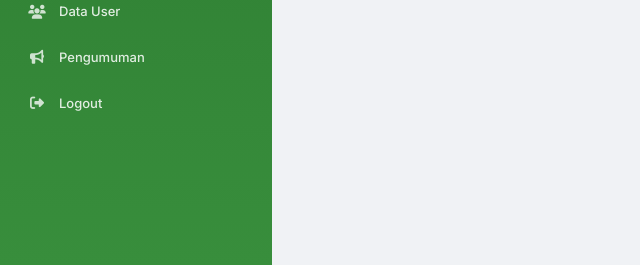
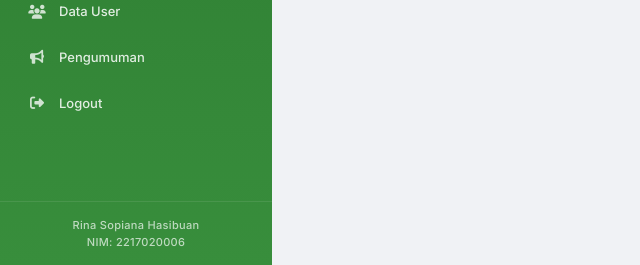
Before and after one commit to Muhammad-Nurul-Fajri/spk-pip, a PHP site: page /views/admin/hasil/index.php in a window 1280 px wide. Shown: the part 535-800 px from the top of the page, without its empty margins (0-640 px from the left). Run offline with PHP 8.4, Linux system fonts and the light colour scheme; a user stored in the database is signed in; data comes from the database, SQL or seed files in the repository; data that the repository does not hold is empty; some libraries are stand-ins or nearby versions.

```diff
--- a/views/layouts/sidebar_admin.php
+++ b/views/layouts/sidebar_admin.php
@@ -29,4 +29,7 @@ $base_root   = $base_root ?? '../../../';
         <li><a href="<?php echo $base_admin; ?>pengumuman/index.php" <?php echo ($active_menu=='pengumuman')?'class="active"':''; ?>><i class="fa fa-bullhorn"></i> Pengumuman</a></li>
         <li><a href="<?php echo $base_root; ?>logout.php"><i class="fa fa-right-from-bracket"></i> Logout</a></li>
     </ul>
+    <div class="sidebar-footer text-center no-print" style="padding: 15px 10px; font-size: 11px; opacity: 0.75; border-top: 1px solid rgba(255,255,255,0.12); margin-top: auto; font-weight: 500; letter-spacing: 0.3px; line-height: 1.5; color: rgba(255,255,255,0.9);">
+        Rina Sopiana Hasibuan<br>NIM: 2217020006
+    </div>
 </div>
```
